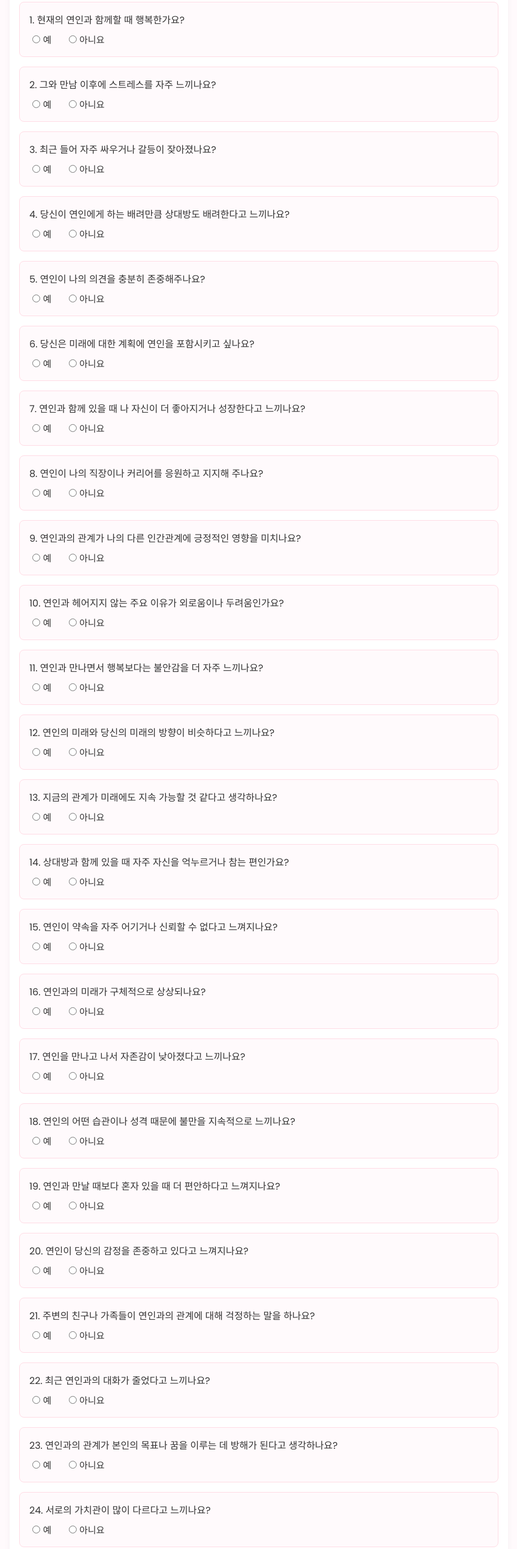
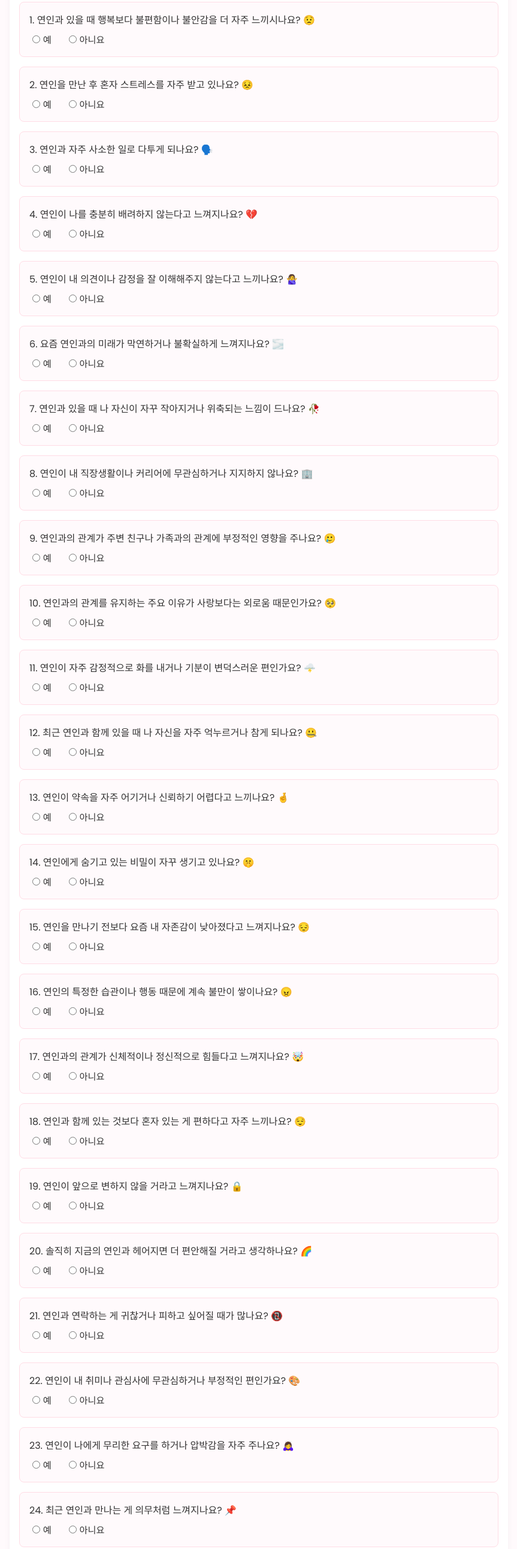
Before and after one commit to reallygood83/twilight, a plain HTML site: page index.html in a window 1280 px wide. Shown: the part 213-2795 px from the top of the page at 60% size, without its empty margins (208-1071 px from the left). Drawn offline with Linux system fonts and the light colour scheme.

Commit message:
Update index.html

```diff
--- a/index.html
+++ b/index.html
@@ -178,210 +178,210 @@
       <!-- 질문 예시: -->
       <!-- questionItem(1) -->
       <div class="question-item">
-        <div class="question-text">1. 현재의 연인과 함께할 때 행복한가요?</div>
+        <div class="question-text">1. 연인과 있을 때 행복보다 불편함이나 불안감을 더 자주 느끼시나요? 😟</div>
         <div class="options">
           <label><input type="radio" name="q1" value="yes" required />예</label>
           <label><input type="radio" name="q1" value="no" />아니요</label>
         </div>
       </div>
       <div class="question-item">
-        <div class="question-text">2. 그와 만남 이후에 스트레스를 자주 느끼나요?</div>
+        <div class="question-text">2. 연인을 만난 후 혼자 스트레스를 자주 받고 있나요? 😣</div>
         <div class="options">
           <label><input type="radio" name="q2" value="yes" required />예</label>
           <label><input type="radio" name="q2" value="no" />아니요</label>
         </div>
       </div>
       <div class="question-item">
-        <div class="question-text">3. 최근 들어 자주 싸우거나 갈등이 잦아졌나요?</div>
+        <div class="question-text">3. 연인과 자주 사소한 일로 다투게 되나요? 🗣️</div>
         <div class="options">
           <label><input type="radio" name="q3" value="yes" required />예</label>
           <label><input type="radio" name="q3" value="no" />아니요</label>
         </div>
       </div>
       <div class="question-item">
-        <div class="question-text">4. 당신이 연인에게 하는 배려만큼 상대방도 배려한다고 느끼나요?</div>
+        <div class="question-text">4. 연인이 나를 충분히 배려하지 않는다고 느껴지나요? 💔</div>
         <div class="options">
           <label><input type="radio" name="q4" value="yes" required />예</label>
           <label><input type="radio" name="q4" value="no" />아니요</label>
         </div>
       </div>
       <div class="question-item">
-        <div class="question-text">5. 연인이 나의 의견을 충분히 존중해주나요?</div>
+        <div class="question-text">5. 연인이 내 의견이나 감정을 잘 이해해주지 않는다고 느끼나요? 🙅‍♀️</div>
         <div class="options">
           <label><input type="radio" name="q5" value="yes" required />예</label>
           <label><input type="radio" name="q5" value="no" />아니요</label>
         </div>
       </div>
       <div class="question-item">
-        <div class="question-text">6. 당신은 미래에 대한 계획에 연인을 포함시키고 싶나요?</div>
+        <div class="question-text">6. 요즘 연인과의 미래가 막연하거나 불확실하게 느껴지나요? 🌫️</div>
         <div class="options">
           <label><input type="radio" name="q6" value="yes" required />예</label>
           <label><input type="radio" name="q6" value="no" />아니요</label>
         </div>
       </div>
       <div class="question-item">
-        <div class="question-text">7. 연인과 함께 있을 때 나 자신이 더 좋아지거나 성장한다고 느끼나요?</div>
+        <div class="question-text">7. 연인과 있을 때 나 자신이 자꾸 작아지거나 위축되는 느낌이 드나요? 🥀</div>
         <div class="options">
           <label><input type="radio" name="q7" value="yes" required />예</label>
           <label><input type="radio" name="q7" value="no" />아니요</label>
         </div>
       </div>
       <div class="question-item">
-        <div class="question-text">8. 연인이 나의 직장이나 커리어를 응원하고 지지해 주나요?</div>
+        <div class="question-text">8. 연인이 내 직장생활이나 커리어에 무관심하거나 지지하지 않나요? 🏢</div>
         <div class="options">
           <label><input type="radio" name="q8" value="yes" required />예</label>
           <label><input type="radio" name="q8" value="no" />아니요</label>
         </div>
       </div>
       <div class="question-item">
-        <div class="question-text">9. 연인과의 관계가 나의 다른 인간관계에 긍정적인 영향을 미치나요?</div>
+        <div class="question-text">9. 연인과의 관계가 주변 친구나 가족과의 관계에 부정적인 영향을 주나요? 🥲</div>
         <div class="options">
           <label><input type="radio" name="q9" value="yes" required />예</label>
           <label><input type="radio" name="q9" value="no" />아니요</label>
         </div>
       </div>
       <div class="question-item">
-        <div class="question-text">10. 연인과 헤어지지 않는 주요 이유가 외로움이나 두려움인가요?</div>
+        <div class="question-text">10. 연인과의 관계를 유지하는 주요 이유가 사랑보다는 외로움 때문인가요? 🥺</div>
         <div class="options">
           <label><input type="radio" name="q10" value="yes" required />예</label>
           <label><input type="radio" name="q10" value="no" />아니요</label>
         </div>
       </div>
       <div class="question-item">
-        <div class="question-text">11. 연인과 만나면서 행복보다는 불안감을 더 자주 느끼나요?</div>
+        <div class="question-text">11. 연인이 자주 감정적으로 화를 내거나 기분이 변덕스러운 편인가요? 🌩️</div>
         <div class="options">
           <label><input type="radio" name="q11" value="yes" required />예</label>
           <label><input type="radio" name="q11" value="no" />아니요</label>
         </div>
       </div>
       <div class="question-item">
-        <div class="question-text">12. 연인의 미래와 당신의 미래의 방향이 비슷하다고 느끼나요?</div>
+        <div class="question-text">12. 최근 연인과 함께 있을 때 나 자신을 자주 억누르거나 참게 되나요? 🤐</div>
         <div class="options">
           <label><input type="radio" name="q12" value="yes" required />예</label>
           <label><input type="radio" name="q12" value="no" />아니요</label>
         </div>
       </div>
       <div class="question-item">
-        <div class="question-text">13. 지금의 관계가 미래에도 지속 가능할 것 같다고 생각하나요?</div>
+        <div class="question-text">13. 연인이 약속을 자주 어기거나 신뢰하기 어렵다고 느끼나요? 🤞</div>
         <div class="options">
           <label><input type="radio" name="q13" value="yes" required />예</label>
           <label><input type="radio" name="q13" value="no" />아니요</label>
         </div>
       </div>
       <div class="question-item">
-        <div class="question-text">14. 상대방과 함께 있을 때 자주 자신을 억누르거나 참는 편인가요?</div>
+        <div class="question-text">14. 연인에게 숨기고 있는 비밀이 자꾸 생기고 있나요? 🤫</div>
         <div class="options">
           <label><input type="radio" name="q14" value="yes" required />예</label>
           <label><input type="radio" name="q14" value="no" />아니요</label>
         </div>
       </div>
       <div class="question-item">
-        <div class="question-text">15. 연인이 약속을 자주 어기거나 신뢰할 수 없다고 느껴지나요?</div>
+        <div class="question-text">15. 연인을 만나기 전보다 요즘 내 자존감이 낮아졌다고 느껴지나요? 😔</div>
         <div class="options">
           <label><input type="radio" name="q15" value="yes" required />예</label>
           <label><input type="radio" name="q15" value="no" />아니요</label>
         </div>
       </div>
       <div class="question-item">
-        <div class="question-text">16. 연인과의 미래가 구체적으로 상상되나요?</div>
+        <div class="question-text">16. 연인의 특정한 습관이나 행동 때문에 계속 불만이 쌓이나요? 😠</div>
         <div class="options">
           <label><input type="radio" name="q16" value="yes" required />예</label>
           <label><input type="radio" name="q16" value="no" />아니요</label>
         </div>
       </div>
       <div class="question-item">
-        <div class="question-text">17. 연인을 만나고 나서 자존감이 낮아졌다고 느끼나요?</div>
+        <div class="question-text">17. 연인과의 관계가 신체적이나 정신적으로 힘들다고 느껴지나요? 🤯</div>
         <div class="options">
           <label><input type="radio" name="q17" value="yes" required />예</label>
           <label><input type="radio" name="q17" value="no" />아니요</label>
         </div>
       </div>
       <div class="question-item">
-        <div class="question-text">18. 연인의 어떤 습관이나 성격 때문에 불만을 지속적으로 느끼나요?</div>
+        <div class="question-text">18. 연인과 함께 있는 것보다 혼자 있는 게 편하다고 자주 느끼나요? 😌</div>
         <div class="options">
           <label><input type="radio" name="q18" value="yes" required />예</label>
           <label><input type="radio" name="q18" value="no" />아니요</label>
         </div>
       </div>
       <div class="question-item">
-        <div class="question-text">19. 연인과 만날 때보다 혼자 있을 때 더 편안하다고 느껴지나요?</div>
+        <div class="question-text">19. 연인이 앞으로 변하지 않을 거라고 느껴지나요? 🔒</div>
         <div class="options">
           <label><input type="radio" name="q19" value="yes" required />예</label>
           <label><input type="radio" name="q19" value="no" />아니요</label>
         </div>
       </div>
       <div class="question-item">
-        <div class="question-text">20. 연인이 당신의 감정을 존중하고 있다고 느껴지나요?</div>
+        <div class="question-text">20. 솔직히 지금의 연인과 헤어지면 더 편안해질 거라고 생각하나요? 🌈</div>
         <div class="options">
           <label><input type="radio" name="q20" value="yes" required />예</label>
           <label><input type="radio" name="q20" value="no" />아니요</label>
         </div>
       </div>
       <div class="question-item">
-        <div class="question-text">21. 주변의 친구나 가족들이 연인과의 관계에 대해 걱정하는 말을 하나요?</div>
+        <div class="question-text">21. 연인과 연락하는 게 귀찮거나 피하고 싶어질 때가 많나요? 📵</div>
         <div class="options">
           <label><input type="radio" name="q21" value="yes" required />예</label>
           <label><input type="radio" name="q21" value="no" />아니요</label>
         </div>
       </div>
       <div class="question-item">
-        <div class="question-text">22. 최근 연인과의 대화가 줄었다고 느끼나요?</div>
+        <div class="question-text">22. 연인이 내 취미나 관심사에 무관심하거나 부정적인 편인가요? 🎨</div>
         <div class="options">
           <label><input type="radio" name="q22" value="yes" required />예</label>
           <label><input type="radio" name="q22" value="no" />아니요</label>
         </div>
       </div>
       <div class="question-item">
-        <div class="question-text">23. 연인과의 관계가 본인의 목표나 꿈을 이루는 데 방해가 된다고 생각하나요?</div>
+        <div class="question-text">23. 연인이 나에게 무리한 요구를 하거나 압박감을 자주 주나요? 🙇‍♀️</div>
         <div class="options">
           <label><input type="radio" name="q23" value="yes" required />예</label>
           <label><input type="radio" name="q23" value="no" />아니요</label>
         </div>
       </div>
       <div class="question-item">
-        <div class="question-text">24. 서로의 가치관이 많이 다르다고 느끼나요?</div>
+        <div class="question-text">24. 최근 연인과 만나는 게 의무처럼 느껴지나요? 📌</div>
         <div class="options">
           <label><input type="radio" name="q24" value="yes" required />예</label>
           <label><input type="radio" name="q24" value="no" />아니요</label>
         </div>
       </div>
       <div class="question-item">
-        <div class="question-text">25. 연인과의 관계가 나의 건강(신체적, 정신적)에 부정적인 영향을 주나요?</div>
+        <div class="question-text">25. 연인이 나에게 자주 실망감을 주거나 기대에 미치지 못하나요? 😞</div>
         <div class="options">
           <label><input type="radio" name="q25" value="yes" required />예</label>
           <label><input type="radio" name="q25" value="no" />아니요</label>
         </div>
       </div>
       <div class="question-item">
-        <div class="question-text">26. 연인과 만나는 것이 의무감으로 느껴질 때가 많나요?</div>
+        <div class="question-text">26. 연인과의 관계가 내 인생의 다른 중요한 일들에 방해가 된다고 느껴지나요? 🚧</div>
         <div class="options">
           <label><input type="radio" name="q26" value="yes" required />예</label>
           <label><input type="radio" name="q26" value="no" />아니요</label>
         </div>
       </div>
       <div class="question-item">
-        <div class="question-text">27. 연인이 자주 화를 내거나 감정 기복이 심한 편인가요?</div>
+        <div class="question-text">27. 연인의 말이나 행동 때문에 상처받은 마음이 잘 회복되지 않나요? 🩹</div>
         <div class="options">
           <label><input type="radio" name="q27" value="yes" required />예</label>
           <label><input type="radio" name="q27" value="no" />아니요</label>
         </div>
       </div>
       <div class="question-item">
-        <div class="question-text">28. 연인에게 비밀을 자주 만들거나 숨기는 편인가요?</div>
+        <div class="question-text">28. 연인이 나를 통제하거나 간섭하는 편인가요? 🚦</div>
         <div class="options">
           <label><input type="radio" name="q28" value="yes" required />예</label>
           <label><input type="radio" name="q28" value="no" />아니요</label>
         </div>
       </div>
       <div class="question-item">
-        <div class="question-text">29. 연인이 변화할 가능성이 없다고 생각하나요?</div>
+        <div class="question-text">29. 연인이 내 마음을 공감해 주지 못한다고 느껴지나요? 🥶</div>
         <div class="options">
           <label><input type="radio" name="q29" value="yes" required />예</label>
           <label><input type="radio" name="q29" value="no" />아니요</label>
         </div>
       </div>
       <div class="question-item">
-        <div class="question-text">30. 연인과 헤어졌을 때 삶이 더 나아질 거라고 생각하나요?</div>
+        <div class="question-text">30. 연인과의 이별을 상상했을 때 오히려 마음이 후련해지는 느낌이 드나요? 🍃</div>
         <div class="options">
           <label><input type="radio" name="q30" value="yes" required />예</label>
           <label><input type="radio" name="q30" value="no" />아니요</label>
@@ -434,25 +434,25 @@
       // 점수 범위별 결과 메세지
       if (score >= 0 && score <= 7) {
         advice = `
-          <strong>1단계: 유지 권장 (설문 점수 ${score})</strong><br />
+          <strong>1단계: 유지 권장💖 (설문 점수 ${score})</strong><br />
           지금의 고민은 일시적일 가능성이 높아요. 서로의 갈등을 솔직하게 대화로 풀어나가는 것이 중요합니다.
           사랑하는 이유와 행복했던 순간들을 떠올리며, 관계를 더욱 깊고 건강하게 만드는 방향을 함께 찾아보세요.
         `;
       } else if (score >= 8 && score <= 15) {
         advice = `
-          <strong>2단계: 숙고 및 개선 필요 (설문 점수 ${score})</strong><br />
+          <strong>2단계: 숙고 및 개선 필요🍀 (설문 점수 ${score})</strong><br />
           지금 관계는 심사숙고와 개선이 필요한 단계입니다. 갈등의 원인을 함께 이야기하고,
           서로가 변화를 시도하는 노력이 중요합니다. 관계 개선을 위한 구체적인 계획을 세워 실천해보세요.
         `;
       } else if (score >= 16 && score <= 22) {
         advice = `
-          <strong>3단계: 휴식 및 거리두기 권장 (설문 점수 ${score})</strong><br />
+          <strong>3단계: 휴식 및 거리두기 권장🌧️ (설문 점수 ${score})</strong><br />
           지금의 관계는 잠시 떨어져 휴식이 필요할 수 있습니다.
           서로의 감정을 재정비하고 객관적인 시각에서 관계를 바라볼 수 있도록 잠시 거리를 두는 것도 현명한 선택입니다.
         `;
       } else if (score >= 23 && score <= 30) {
         advice = `
-          <strong>4단계: 이별 권장 (설문 점수 ${score})</strong><br />
+          <strong>4단계: 이별 권장🛤️ (설문 점수 ${score})</strong><br />
           당신이 느끼는 불안과 스트레스가 상당히 높은 것으로 보입니다.
           관계가 지속될수록 당신의 정서적 건강에 좋지 않은 영향을 미칠 가능성이 큽니다.
           혼자만의 시간을 가지면서 당신이 정말 원하는 것이 무엇인지 진지하게 고민해보고,
```
